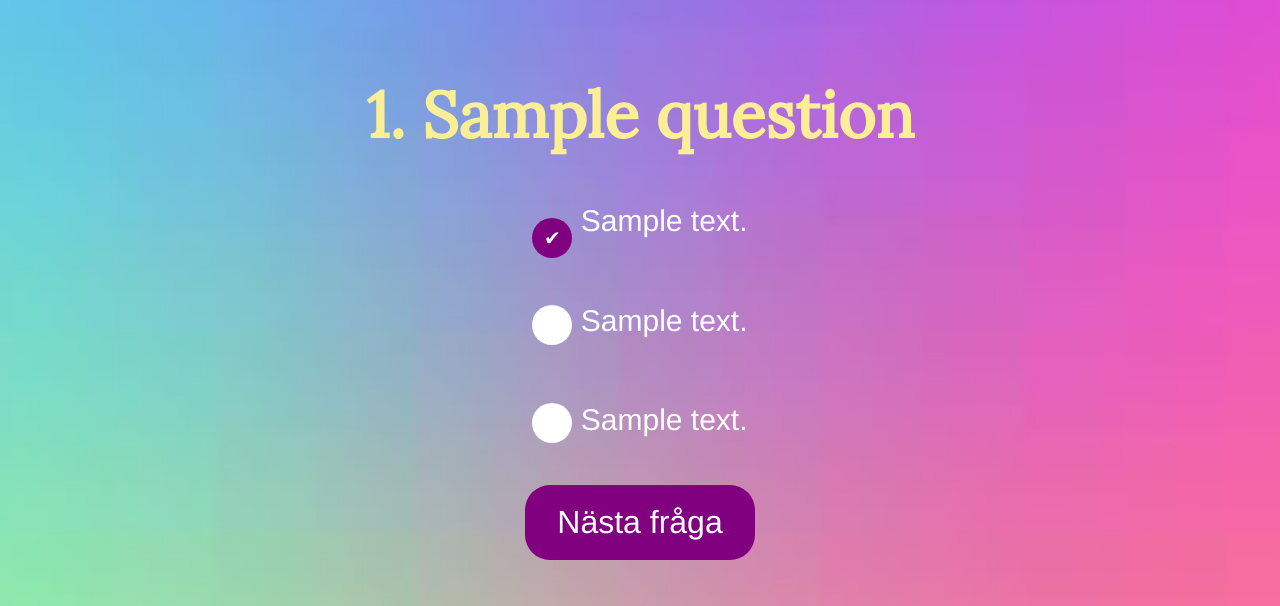
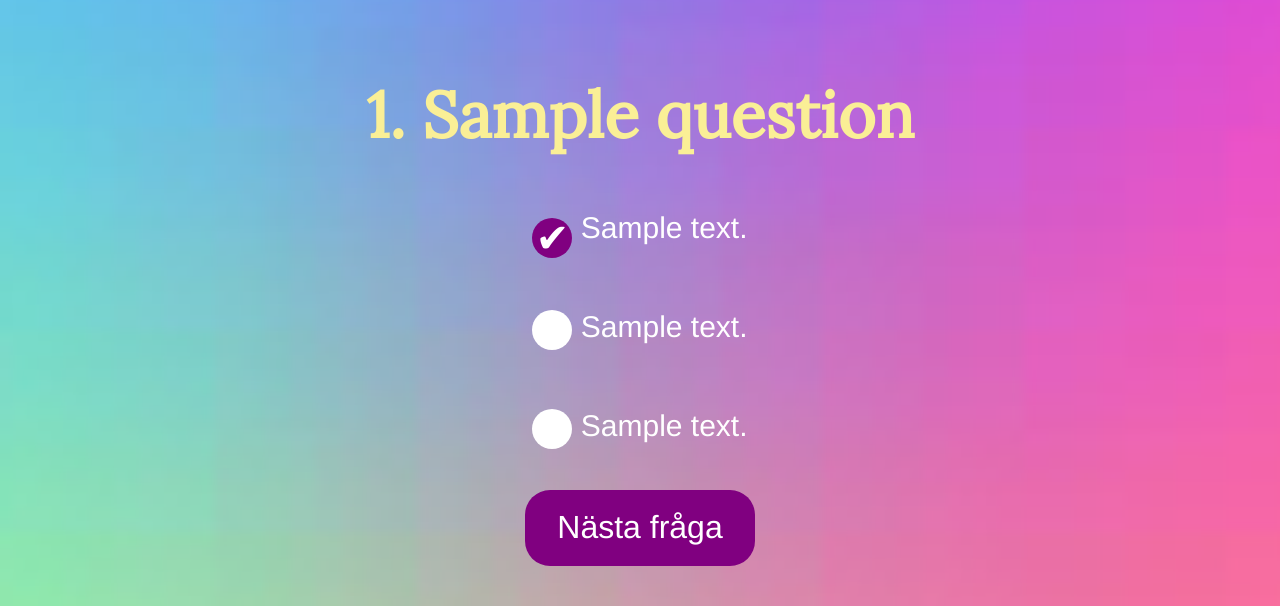
Before and after one commit to FreddieStern/Quizproject, a Django app: page /quiz/1/question/1/ in a window 1280 px wide, with the box ticked. Shown: the top 606 px of the page. Run offline with Django 3.2, Linux system fonts and the light colour scheme; tables that the repository leaves empty hold one stand-in row (values such as "Sample post"); some libraries are stand-ins or nearby versions.

Commit message:
# Changed font size

```diff
--- a/static/quizstyle.css
+++ b/static/quizstyle.css
@@ -168,9 +168,9 @@ outline: none !important;
   position: center;
   content: '✔';
   display: inline-block;
-  font-size: 20px;
+  font-size: 40px;
   text-align: center;
-  line-height: 30px;
+  line-height: 40px;
 }
 .option-input:checked::after {
   -webkit-animation: click-wave 0.65s: none;
```
Lines whose indentation alone changed are shown as unchanged.
